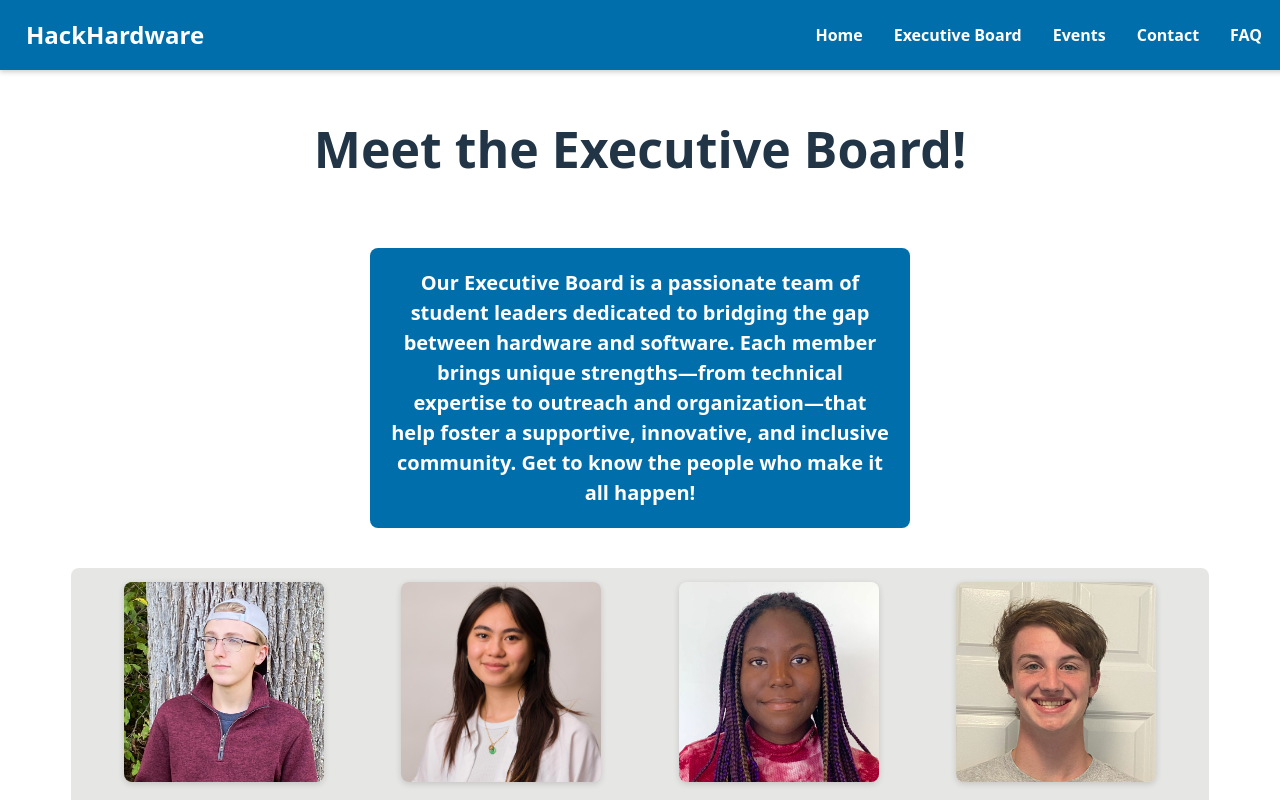
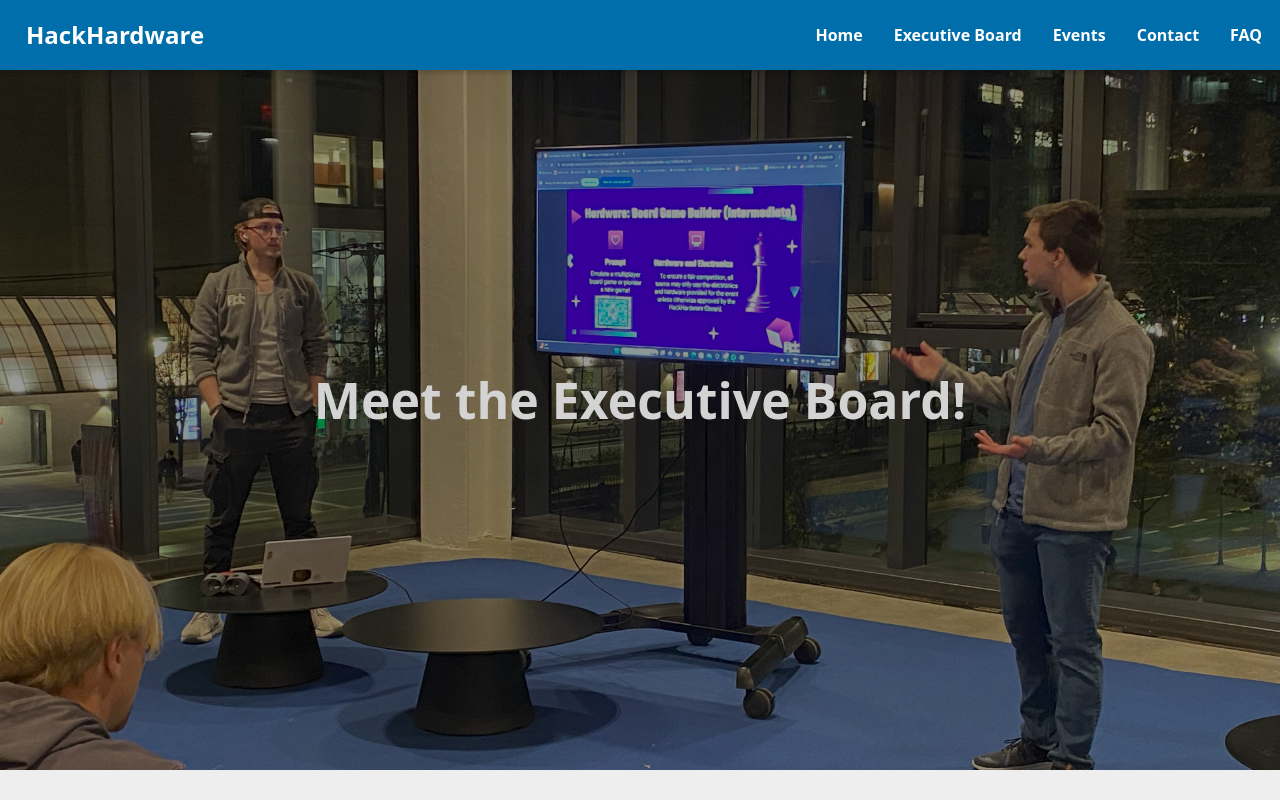
Before and after one commit to brendanmcoyne/HackHardware, a React (Vite) app: page /exec in a window 1280 px wide. Shown: the top 800 px of the page. Built offline with nearby package versions, Linux system fonts and the light colour scheme.

Commit message:
Added some stuff

```diff
--- a/src/App.tsx
+++ b/src/App.tsx
@@ -1,11 +1,24 @@
 import Nav from "./components/Nav.tsx";
 import Home from "./components/Home.tsx";
 import ExecBoard from "./components/ExecBoard.tsx";
+import Events from "./components/Events.tsx";
 import Contact from "./components/Contact.tsx";
 import FAQ from "./components/FAQ.tsx";
 import Footer from "./components/Footer.tsx";
 import styled from "styled-components";
 import { createBrowserRouter, Route, RouterProvider, Routes } from "react-router";
+import { useEffect } from "react";
+import { useLocation } from "react-router-dom";
+
+function ScrollToTop() {
+    const { pathname } = useLocation();
+
+    useEffect(() => {
+        window.scrollTo(0, 0);
+    }, [pathname]);
+
+    return null;
+}
 
 const Content = styled.div`
     display: flex;
@@ -26,9 +39,11 @@ function Root() {
         <>
             <Nav />
             <MainWrapper>
+                <ScrollToTop />
                 <Routes>
                     <Route path="/" element={<Home />} />
                     <Route path="/exec" element={<Content><ExecBoard /></Content>} />
+                    <Route path="/events" element={<Content><Events/></Content>} />
                     <Route path="/contact" element={<Content><Contact /></Content>} />
                     <Route path="/faq" element={<Content><FAQ /></Content>} />
                 </Routes>
--- a/src/components/Contact.tsx
+++ b/src/components/Contact.tsx
@@ -25,21 +25,21 @@ const Title = styled.h2`
     margin-bottom: 1.5rem;
 `;
 
-const Input = styled.input`
+const Input = styled.input<{ $error?: boolean }>`
     width: 100%;
     padding: 10px;
     margin-bottom: 1rem;
-    border: none;
+    border: ${({ $error }) => ($error ? '2px solid salmon' : 'none')};
     border-radius: 8px;
     font-size: 1rem;
 `;
 
-const TextArea = styled.textarea`
+const TextArea = styled.textarea<{ $error?: boolean }>`
     width: 100%;
     padding: 10px;
     height: 120px;
     margin-bottom: 1rem;
-    border: none;
+    border: ${({ $error }) => ($error ? '2px solid salmon' : 'none')};
     border-radius: 8px;
     font-size: 1rem;
     resize: none;
@@ -69,7 +69,8 @@ const Button = styled.button`
 const StatusMessage = styled.p<{ status: string }>`
     color: ${({ status }) =>
     status === 'success' ? 'lightgreen' :
-        status === 'fail' || status === 'error' ? 'salmon' : 'white'};
+    status === 'fail' || status === 'error' ? 'salmon' :
+    status === 'missing' ? 'salmon' : 'white'};
     margin-top: 1rem;
     text-align: center;
 `;
@@ -82,6 +83,12 @@ const Contact = () => {
     const [status, setStatus] = useState<string | null>(null);
 
     const sendMessage = async () => {
+        // Check for empty fields before sending
+        if (!name.trim() || !email.trim() || !message.trim()) {
+            setStatus('missing');
+            return;
+        }
+
         setSending(true);
         setStatus(null);
         try {
@@ -107,6 +114,7 @@ const Contact = () => {
         }
     };
 
+
     return (
         <Page>
             <Title>Contact Us</Title>
@@ -115,22 +123,26 @@ const Contact = () => {
                     placeholder="Your Name"
                     value={name}
                     onChange={e => setName(e.target.value)}
+                    $error={status === 'missing' && !name.trim()}
                 />
                 <Input
                     placeholder="Your Email"
                     value={email}
                     onChange={e => setEmail(e.target.value)}
+                    $error={status === 'missing' && !email.trim()}
                 />
                 <TextArea
                     placeholder="Your Message"
                     value={message}
                     onChange={e => setMessage(e.target.value)}
+                    $error={status === 'missing' && !message.trim()}
                 />
                 <Button onClick={sendMessage} disabled={sending}>
                     {sending ? 'Sending...' : 'Send Message'}
                 </Button>
                 {status && (
                     <StatusMessage status={status}>
+                        {status === 'missing' && '⚠️ Please fill out all fields.'}
                         {status === 'success' && '✅ Message sent successfully!'}
                         {status === 'fail' && '❌ Failed to send message. Please try again.'}
                         {status === 'error' && '⚠️ An unexpected error occurred.'}
--- a/src/components/Events.tsx
+++ b/src/components/Events.tsx
@@ -0,0 +1,71 @@
+import styled from "styled-components";
+
+const Page = styled.div`
+    display: flex;
+    flex-direction: column;
+    width: 100%;
+    align-items: center;
+`;
+
+const SectionText = styled.h2`
+    font-weight: bold;
+    font-size: 50px;
+`;
+
+const LogoWrapper = styled.div`
+    width: 100%;
+    height: 700px;
+    background-image: url('/Opening.jpg');
+    background-size: cover;
+    background-position: center;
+    display: flex;
+    justify-content: center;
+    align-items: center;
+    position: relative;
+    z-index: 0;
+
+    &::before {
+        content: "";
+        position: absolute;
+        inset: 0;
+        background: rgba(0, 0, 0, 0.4);
+        z-index: 1;
+    }
+`;
+
+
+const WrapperDiv = styled.div`
+    display: flex;
+    flex-direction: column;
+    align-items: center;
+    transform: translateY(-20px);
+    position: relative;
+    z-index: 2;
+`;
+
+const TitleText = styled.h2`
+    font-weight: bold;
+    font-size: 50px;
+    margin: 0;
+    line-height: 1.1;
+    color: lightgray;
+    z-index: 1;
+`;
+
+export default function Events() {
+    return (
+        <>
+            <LogoWrapper>
+                <WrapperDiv>
+                    <TitleText>Upcoming Events</TitleText>
+                </WrapperDiv>
+            </LogoWrapper>
+
+            <Page>
+                <SectionText>Events</SectionText>
+            </Page>
+        </>
+
+
+    );
+}
--- a/src/components/ExecBoard.tsx
+++ b/src/components/ExecBoard.tsx
@@ -60,15 +60,62 @@ const TextSection = styled.p`
     font-size: 20px;
 `;
 
-const TitleText = styled.h2`
+const SectionText = styled.h2`
     font-weight: bold;
     font-size: 50px;
 `;
 
+const LogoWrapper = styled.div`
+    width: 100%;
+    height: 700px;
+    background-image: url('/CandJ.jpg');
+    background-size: cover;
+    background-position: center;
+    display: flex;
+    justify-content: center;
+    align-items: center;
+    position: relative;
+    z-index: 0;
+
+    &::before {
+        content: "";
+        position: absolute;
+        inset: 0;
+        background: rgba(0, 0, 0, 0.4);
+        z-index: 1;
+    }
+`;
+
+
+const WrapperDiv = styled.div`
+    display: flex;
+    flex-direction: column;
+    align-items: center;
+    transform: translateY(-20px);
+    position: relative;
+    z-index: 2;
+`;
+
+const TitleText = styled.h2`
+    font-weight: bold;
+    font-size: 50px;
+    margin: 0;
+    line-height: 1.1;
+    color: lightgray;
+    z-index: 1;
+`;
+
 export default function ExecBoard() {
     return (
+        <>
+            <LogoWrapper>
+                <WrapperDiv>
+                    <TitleText>Meet the Executive Board!</TitleText>
+                </WrapperDiv>
+            </LogoWrapper>
+
             <Page>
-            <TitleText>Meet the Executive Board!</TitleText>
+                <SectionText>Meet the Executive Board!</SectionText>
                 <TextSection>Our Executive Board is a passionate team of student leaders dedicated to bridging the gap between
                     hardware and software. Each member brings unique strengths—from technical expertise to outreach and
                     organization—that help foster a supportive, innovative, and inclusive community. Get to know the
@@ -124,6 +171,8 @@ export default function ExecBoard() {
                     </BoardMember>
                 </PhotoDiv>
             </Page>
+        </>
+
 
     );
 }
--- a/src/components/FAQ.tsx
+++ b/src/components/FAQ.tsx
@@ -27,9 +27,49 @@ const Question = styled.div`
   align-items: center;
 `;
 
+const SectionText = styled.h2`
+    font-weight: bold;
+    font-size: 50px;
+`;
+
+const LogoWrapper = styled.div`
+    width: 100%;
+    height: 700px;
+    background-image: url('/CandJ.jpg');
+    background-size: cover;
+    background-position: center;
+    display: flex;
+    justify-content: center;
+    align-items: center;
+    position: relative;
+    z-index: 0;
+
+    &::before {
+        content: "";
+        position: absolute;
+        inset: 0;
+        background: rgba(0, 0, 0, 0.4);
+        z-index: 1;
+    }
+`;
+
+
+const WrapperDiv = styled.div`
+    display: flex;
+    flex-direction: column;
+    align-items: center;
+    transform: translateY(-20px);
+    position: relative;
+    z-index: 2;
+`;
+
 const TitleText = styled.h2`
     font-weight: bold;
     font-size: 50px;
+    margin: 0;
+    line-height: 1.1;
+    color: lightgray;
+    z-index: 1;
 `;
 
 function FAQEntry({ question, answer }: { question: string; answer: React.ReactNode }) {
@@ -64,8 +104,15 @@ function FAQEntry({ question, answer }: { question: string; answer: React.ReactN
 
 export default function FAQ() {
     return (
+        <>
+            <LogoWrapper>
+                <WrapperDiv>
+                    <TitleText>Frequently Asked Questions</TitleText>
+                </WrapperDiv>
+            </LogoWrapper>
+
             <Page>
-            <TitleText>Frequently Asked Questions</TitleText>
+                <SectionText>HackHardware FAQs</SectionText>
 
                 <FAQEntry
                     question="Who can attend our meetings/events?"
@@ -117,5 +164,7 @@ export default function FAQ() {
                     }
                 />
             </Page>
+        </>
+
     );
 }
--- a/src/components/Home.tsx
+++ b/src/components/Home.tsx
@@ -5,7 +5,6 @@ const Page = styled.div`
     flex-direction: column;
     align-items: center;
     justify-content: center;
-    min-height: calc(100vh - 70px);
     width: 100%;
     box-sizing: border-box;
     text-align: center;
@@ -20,15 +19,15 @@ const LogoWrapper = styled.div`
     display: flex;
     justify-content: center;
     align-items: center;
-    position: relative;    /* IMPORTANT */
+    position: relative;
     z-index: 0;
 
     &::before {
         content: "";
         position: absolute;
-        inset: 0;           /* shorthand for top:0; bottom:0; left:0; right:0 */
+        inset: 0;
         background: rgba(0, 0, 0, 0.4);
-        z-index: 1;         /* above background but below content */
+        z-index: 1;
     }
 `;
 
@@ -62,6 +61,10 @@ const Image = styled.img`
     z-index: 2;
 `;
 
+const TextPassage = styled.p`
+    max-width: 700px;
+    font-size: 20px;
+`;
 
 
 export default function Home() {
@@ -74,20 +77,25 @@ export default function Home() {
                 </WrapperDiv>
             </LogoWrapper>
 
-            <Page>
-                <p>HackHardware is one of Boston University's top engineering clubs. We help to bridge the gap
+            <Page style={{marginTop: "140px" }}>
+                <TitleText style={{color: "black", marginBottom: "0"}}>About Us</TitleText>
+                <TextPassage style={{marginTop: "0"}}>HackHardware is one of Boston University's top engineering clubs. We help to bridge the gap
                     between hardware and software engineering. We offer hands-on learning through our biweekly
                     meetings, guiding members in designing, prototyping, and programming engineering projects. Our
                     vision is to cultivate well-rounded engineers who can confidently tackle complex challenges in
                     all areas of engineering and science.
-                </p>
+                </TextPassage>
 
-                <p>Each semester, we host hackathons that challenge participants to bring innovative ideas to life
+                <TextPassage>Each semester, we host hackathons that challenge participants to bring innovative ideas to life
                     through collaborative, fast-paced engineering. These events are open to all experience levels and
                     provide a welcoming environment to learn new skills, explore creative solutions, and build real
                     hardware-software projects. From Arduino-based systems to Raspberry Pi integrations, our hackathons
                     are a hands-on combination of engineering, teamwork, and problem-solving.
-                </p>
+                </TextPassage>
+            </Page>
+
+            <Page>
+                <TextPassage>Yurtis</TextPassage>
             </Page>
         </>
     );
--- a/src/index.css
+++ b/src/index.css
@@ -64,3 +64,8 @@ button:focus-visible {
     background-color: #f9f9f9;
   }
 }
+
+body {
+  background-color: #eee;
+  margin: 0;
+}
```
Also changed, not shown: public/CandJ.jpg (added), 1 other file (tests, documents, lock files or other folders). Lines whose indentation alone changed are shown as unchanged.
